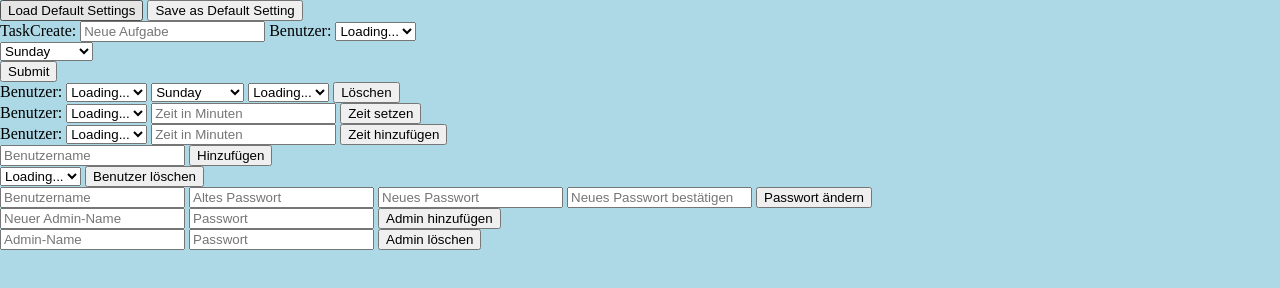
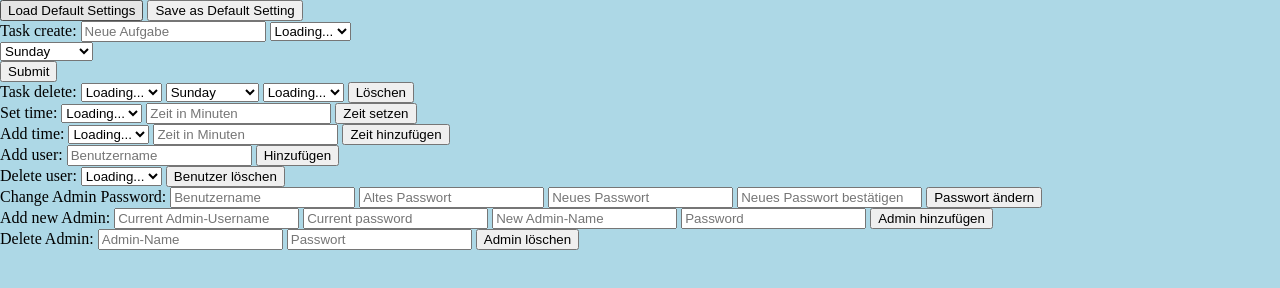
Before and after one commit to The12Forest/Amtli-Plahn, a website: page Frontend/admin/main.html in a window 1280 px wide. Drawn offline with Linux system fonts and the light colour scheme; files that its build step writes are made by us from their sources; files whose address does not match are found by name.

Commit message:
Somme improved security in the admin-panel

```diff
--- a/Frontend/admin-login/script.js
+++ b/Frontend/admin-login/script.js
@@ -1,5 +1,5 @@
-let baseurl = "https://server5.techsvc.de:2007"
-// let baseurl = "https://localhost:2007"
+// let baseurl = "https://server5.techsvc.de:2007"
+let baseurl = "https://localhost:2007"
 
 
 document.querySelector(".login-form").addEventListener("submit", async (e) => {
--- a/Frontend/admin/main.html
+++ b/Frontend/admin/main.html
@@ -13,10 +13,8 @@
     </div>
     <div class="Tasks">
       <div class="TaskCreate">
-        <label for="Taskname-create">TaskCreate:</label>
+        <label for="Taskname-create">Task create:</label>
         <input type="text" id="Taskname-create" placeholder="Neue Aufgabe" />
-
-        <label for="UserSelectCreate">Benutzer:</label>
         <select class="UserSelect" id="UserSelectTaskCreate">
           <option>Loading...</option>
         </select>
@@ -35,7 +33,7 @@
       </div>
 
       <div class="TaskDelete" id="TaskDelete">
-        <label for="UserSelectTaskDelete">Benutzer:</label>
+        <label for="UserSelectTaskDelete">Task delete:</label>
 
         <select class="UserSelect" id="UserSelectTaskDelete">
           <option>Loading...</option>
@@ -62,7 +60,7 @@
 
       <div class="Time">
         <div class="SetTime">
-          <label for="UserSelectTimeSet">Benutzer:</label>
+          <label for="UserSelectTimeSet">Set time:</label>
           <select id="UserSelectTimeSet" class="UserSelect">
             <option>Loading...</option>
           </select>
@@ -73,7 +71,7 @@
         </div>
 
         <div class="ADDTime">
-          <label for="UserSelectTimeAdd">Benutzer:</label>
+          <label for="UserSelectTimeAdd">Add time:</label>
 
           <select id="UserSelectTimeAdd" class="UserSelect">
             <option>Loading...</option>
@@ -86,12 +84,14 @@
       </div>
 
       <div class="Usermanagement">
-        <div class="AddUser">
+        <div class="AddUser" id="AddUserManagement">
+          <label for="AddUserManagement">Add user:</label>
           <input type="text" id="AddUserInput" placeholder="Benutzername" />
           <button onclick="addUser()">Hinzufügen</button>
         </div>
 
-        <div class="DelUser">
+        <div class="DelUser" id="DelUserManagement">
+          <label for="DelUserManagement">Delete user:</label>
           <select id="DelUserInput" class="UserSelect">
             <option>Loading...</option>
           </select>
@@ -100,7 +100,8 @@
       </div>
 
       <div class="AdminManagement">
-        <div class="ChangePassWD">
+        <div class="ChangePassWD" id="ChangePassWDAdmin">
+          <label for="ChangePassWDAdmin">Change Admin Password:</label>
           <input type="text" id="AdminUsername" placeholder="Benutzername" />
           <input type="password" id="OldPassword" placeholder="Altes Passwort" />
           <input type="password" id="NewPassword1" placeholder="Neues Passwort" />
@@ -108,13 +109,17 @@
           <button onclick="changePasswd()">Passwort ändern</button>
         </div>
 
-        <div class="AddNewAdminUser">
-          <input type="text" id="NewAdminUser" placeholder="Neuer Admin-Name" />
-          <input type="password" id="NewAdminPass" placeholder="Passwort" />
+        <div class="AddNewAdminUser" id="AddNewAdminUser">
+          <label for="AddNewAdminUser">Add new Admin:</label>
+          <input type="text" id="CurrentAdminNameCreate" placeholder="Current Admin-Username" />
+          <input type="password" id="CurrentAdminPWCreate" placeholder="Current password" />
+          <input type="text" id="NewAdminUser" placeholder="New Admin-Name" />
+          <input type="password" id="NewAdminPass" placeholder="Password" />
           <button onclick="addAdmin()">Admin hinzufügen</button>
         </div>
 
-        <div class="DelAdminUser">
+        <div class="DelAdminUser" id="DelAdminUser">
+          <label for="DelAdminUser">Delete Admin:</label>
           <input type="text" id="DelAdminName" placeholder="Admin-Name" />
           <input type="password" id="DelAdminPass" placeholder="Passwort" />
           <button onclick=" delAdmin()">Admin löschen</button>
--- a/Frontend/admin/script.js
+++ b/Frontend/admin/script.js
@@ -132,6 +132,8 @@ async function changePasswd() {
 }
 
 async function addAdmin() {
+  let usernamecheck = document.getElementById("CurrentAdminNameCreate").value;
+  let passwdcheck = document.getElementById("CurrentAdminPWCreate").value;
 
   let username = document.getElementById("NewAdminUser").value;
   let passwd = document.getElementById("NewAdminPass").value;
@@ -141,10 +143,16 @@ async function addAdmin() {
     return;
   }
 
+  if (!usernamecheck || !passwdcheck) {
+    alert("Bitte jetzigen Username und Passwort eingeben.");
+    return;
+  }
+  let combinedcheck = `${usernamecheck}:${passwdcheck}`;
   let combinednew = `${username}:${passwd}`;
+  let hashusercheck = await sha256(combinedcheck);
   let hashnewuser = await sha256(combinednew);
 
-  await fetch(baseurl + "/api/login/create/" + hashnewuser);
+  await fetch(baseurl + "/api/login/create/" + hashusercheck + "/" + hashnewuser);
 }
 
 
--- a/Frontend/main/script.js
+++ b/Frontend/main/script.js
@@ -1,5 +1,5 @@
-let basedomain = "https://server5.techsvc.de:2007"
-// let basedomain = "https://localhost:2007"
+// let basedomain = "https://server5.techsvc.de:2007"
+let basedomain = "https://localhost:2007"
 
 
 fetch(basedomain + "/api/user/all")
```
Also changed, not shown: Backend/routes/login/index.js (+8 -1 lines), Frontend/user/script.js (+4 -4 lines).
